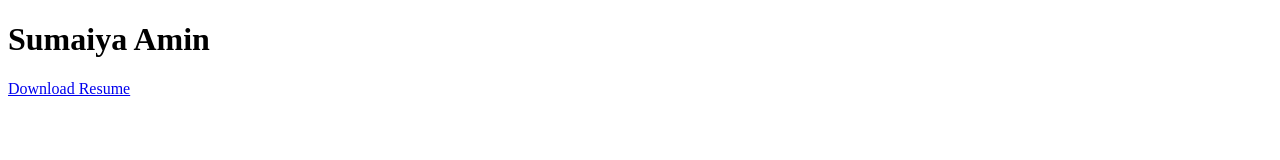
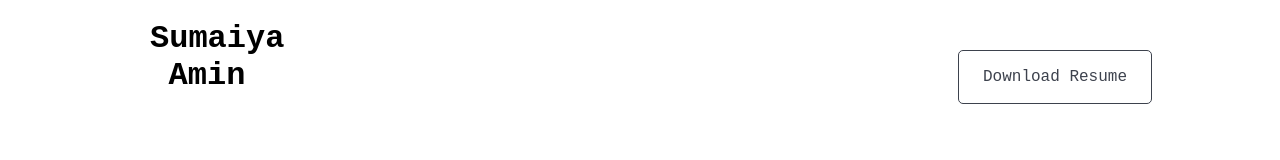
Before and after one commit to sumaiyaamin/prohero-assignment1, a plain HTML site: page index.html in a window 1280 px wide. Drawn offline with Linux system fonts and the light colour scheme; a web font is replaced by a local one.

Commit message:
header section

```diff
--- a/styles/styles.css
+++ b/styles/styles.css
@@ -1,2 +1,44 @@
 @import url('https://fonts.googleapis.com/css2?family=Azeret+Mono:ital,wght@0,100..900;1,100..900&display=swap');
 /*  font-family: "Azeret Mono", monospace; */
+*{
+  margin: 0;
+  padding: 0;
+}
+
+body {
+  font-family:"Azeret Mono", monospace;
+  margin: 0;
+  padding: 0;
+  box-sizing: border-box;
+}
+
+.container {
+  width: 80%;
+  margin: 0 auto;
+  text-align: center;
+}
+
+header {
+  padding: 20px 0;
+}
+
+header h1 {
+  position: absolute;
+width: 114px;
+height: 34px;
+left: 150px;
+top: 20px;
+
+}
+
+header .btn {
+  float: right;
+  margin-top: 30px;
+  padding: 17px 24px 17px 24px;
+  color: rgb(13, 19, 33);
+  text-decoration: none;
+  border-radius: 5px;
+  border: 1px solid rgb(13, 19, 33);
+  opacity: 0.8;
+
+}
```
Also changed, not shown: index.html (+1 -0 lines).
